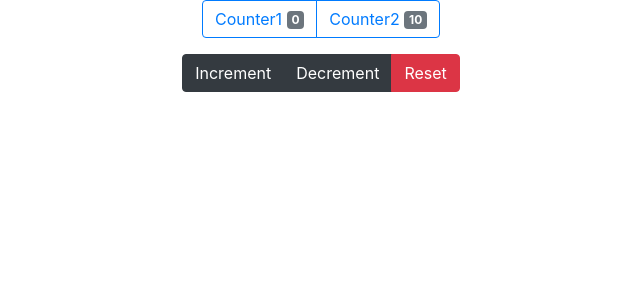
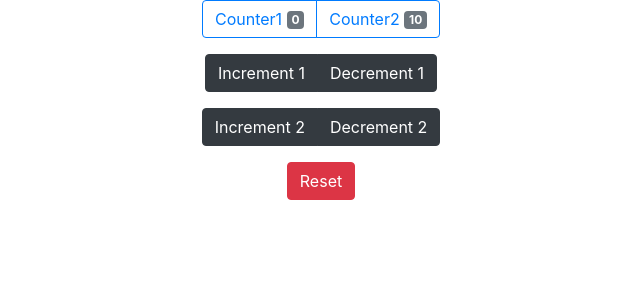
Before and after one commit to LuisGhz/react-4h-course-4, a React (Create React App) app: page / in a window 1280 px wide. Shown: the top 300 px of the page, without its empty margins (319-959 px from the left). Built offline with nearby package versions, Linux system fonts and the light colour scheme.

Commit message:
Create buttons and validations for counter2

```diff
--- a/src/components/Counter.js
+++ b/src/components/Counter.js
@@ -8,10 +8,14 @@ const initialState = {
 };
 const reducer = (state, action) => {
   switch (action.type) {
-    case 'increment':
+    case 'increment1':
       return { ...state, counter1: state.counter1 + 1 };
-      case 'decrement':
+      case 'decrement1':
       return { ...state, counter1: state.counter1 - 1 };
+    case 'increment2':
+      return { ...state, counter2: state.counter2 + 1 };
+      case 'decrement2':
+      return { ...state, counter2: state.counter2 - 1 };
     case 'reset':
       return {...initialState};
     default:
@@ -35,10 +39,16 @@ const Counter = () => {
       </ButtonGroup>
       <p></p>
       <ButtonGroup>
-        <Button color="dark" onClick={ () => dispatch({type: 'increment'}) } > Increment </Button>
-        <Button color="dark" onClick={ () => dispatch({type: 'decrement'}) } > Decrement </Button>
-        <Button color="danger" onClick={ () => dispatch({type: 'reset'}) } > Reset </Button>
+        <Button color="dark" onClick={ () => dispatch({type: 'increment1'}) } > Increment 1 </Button>
+        <Button color="dark" onClick={ () => dispatch({type: 'decrement1'}) } > Decrement 1 </Button>
       </ButtonGroup>
+      <p></p>
+      <ButtonGroup>
+        <Button color="dark" onClick={ () => dispatch({type: 'increment2'}) } > Increment 2 </Button>
+        <Button color="dark" onClick={ () => dispatch({type: 'decrement2'}) } > Decrement 2 </Button>
+      </ButtonGroup>
+      <p></p>
+      <Button color="danger" onClick={ () => dispatch({type: 'reset'}) } > Reset </Button>
     </div>
   );
 }
```
